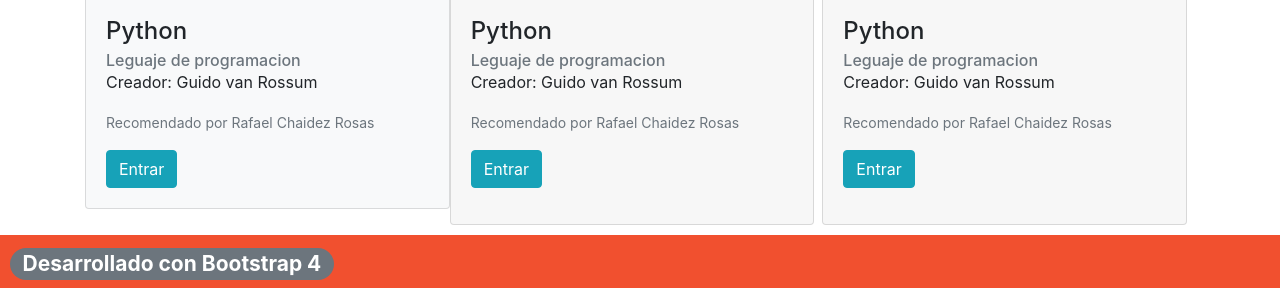
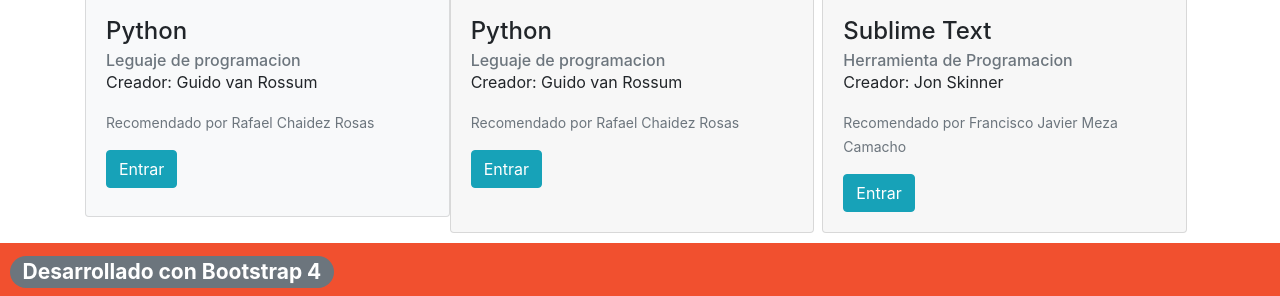
Before and after one commit to Franjmc13/web-Franjmc13, a plain HTML site: page index.html in a window 1280 px wide. Shown: the part 758-1054 px from the top of the page. Drawn offline with nearby package versions, Linux system fonts and the light colour scheme.

Commit message:
Se agrego tarjeta de Sublime Text

```diff
--- a/index.html
+++ b/index.html
@@ -108,13 +108,13 @@
 
               <div class="card card-lenguaje d-flex flex-column justify-content-between mr-2">
                 <div class="card-header"><i class="bi bi-star-fill"></i></div>
-                  <img src="https://upload.wikimedia.org/wikipedia/commons/thumb/c/c3/Python-logo-notext.svg/1200px-Python-logo-notext.svg.png" class="card-img-top" alt="Responsive image">
+                  <img src="https://www.easyappcode.com/upload/post-716768416.jpg" class="card-img-top" alt="Responsive image">
                 <div class="card-body">
-                  <h4 class="card-title" data-toggle="tooltip" data-placement="top" title="Es gratis, Open source">Python</h4>
-                  <h6 class="card-subtitle text-muted">Leguaje de programacion</h6>
-                  <p class="card-text">Creador: Guido van Rossum</p>
-                  <p class="card-text"><small class="text-muted">Recomendado por Rafael Chaidez Rosas</small></p>
-                  <a href="https://www.python.org/" target="_blank" class="btn btn-info" role="button" aria-pressed="true">Entrar</a>
+                  <h4 class="card-title" data-toggle="tooltip" data-placement="top" title="Es gratis, Open source">Sublime Text</h4>
+                  <h6 class="card-subtitle text-muted">Herramienta de Programacion</h6>
+                  <p class="card-text">Creador: Jon Skinner</p>
+                  <p class="card-text"><small class="text-muted">Recomendado por Francisco Javier Meza Camacho</small></p>
+                  <a href="https://www.sublimetext.com/" target="_blank" class="btn btn-info" role="button" aria-pressed="true">Entrar</a>
                 </div>
               </div>
 
```
